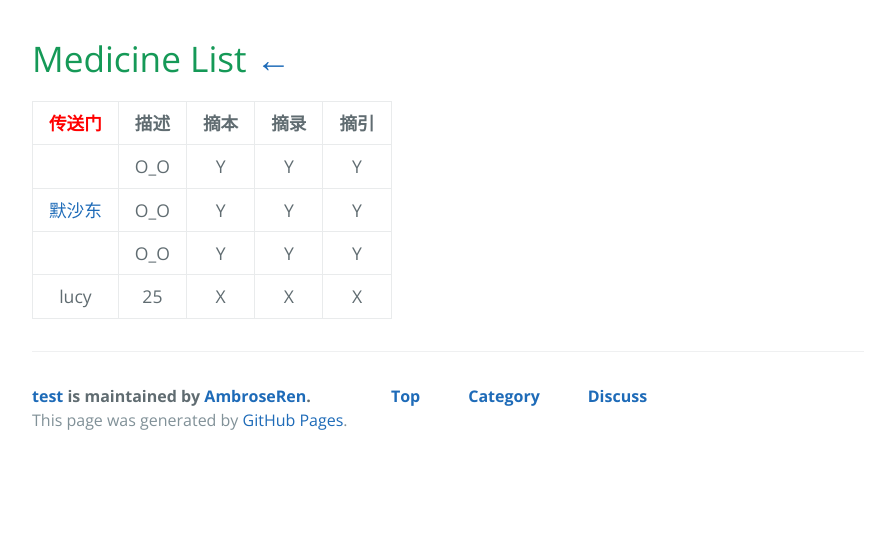
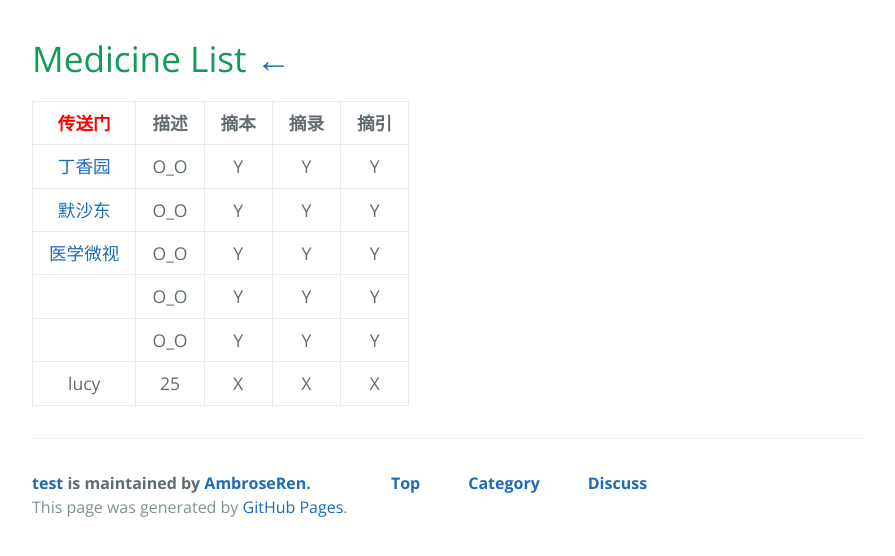
Before and after one commit to AmbroseRen/test, a Jekyll site: the page built from Library/Medicine.md, in a window 1280 px wide. Shown: the top 556 px of the page, without its empty margins (192-1087 px from the left). Built offline with Jekyll 4.4.1, drawn with Linux system fonts in a browser that asks for light colours; our own code applies the rules of GitHub Pages for plain Markdown files; the repository's description, which GitHub fills in, is left out.

Commit message:
Update Medicine.md

```diff
--- a/Library/Medicine.md
+++ b/Library/Medicine.md
@@ -2,7 +2,9 @@
 
 | [<font color="#ff0000">传送门</font>](../navigation.md) | 描述 | 摘本 | 摘录 | 摘引 |
 |:---:|:---:|:---:|:---:|:---:|
+| [丁香园](https://portal.dxy.cn/) | O_O | Y | Y | Y |
+| [默沙东](https://www.msdmanuals.cn/) | O_O | Y | Y | Y |
+| [医学微视](https://www.mvyxws.com/) | O_O | Y | Y | Y |
 | []() | O_O | Y | Y | Y |
-| [默沙东](https://www.msdmanuals.cn/) | O_O | Y | Y | Y |
 | []() | O_O | Y | Y | Y |
 | lucy | 25 | X | X | X |
```
